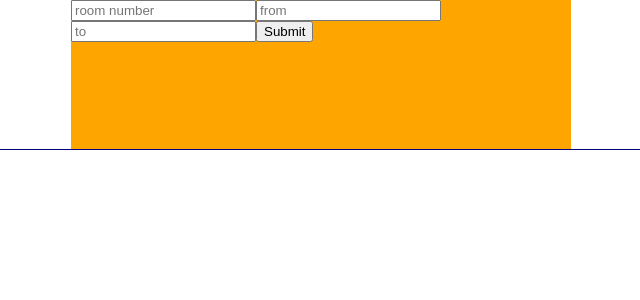
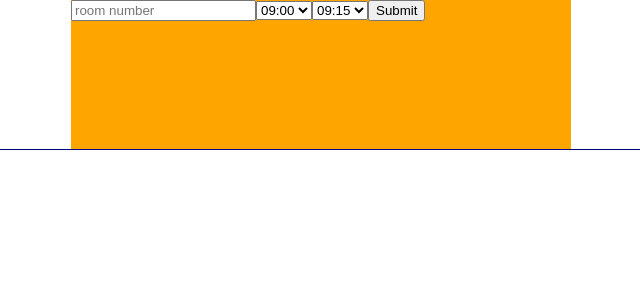
Before and after one commit to paul-schaaf/roomr, a React (Create React App) app: page / in a window 1280 px wide. Shown: the top 300 px of the page, without its empty margins (319-959 px from the left). Built offline with nearby package versions, Linux system fonts and the light colour scheme.

Commit message:
modified input to be dropdown lists for times

```diff
--- a/src/components/Form.js
+++ b/src/components/Form.js
@@ -6,8 +6,8 @@ import './Form.css';
 class Form extends React.Component {
   state = {
     room: '',
-    start: '',
-    end: ''
+    start: '09:00',
+    end: '09:15'
   };
 
   onInputChange = (event) => {
@@ -21,8 +21,16 @@ class Form extends React.Component {
       <div className="form">
         <form>
           <input name="room" onChange={this.onInputChange} value={this.state.room} type="text" placeholder="room number"></input>
-          <input name="start" onChange={this.onInputChange} value={this.state.start} type="text" placeholder="from"></input>
-          <input name="end" onChange={this.onInputChange} value={this.state.end} type="text" placeholder="to"></input>
+          <select name="start" onChange={this.onInputChange} value={this.state.start} type="text">
+            <option value="09:00">09:00</option>
+            <option value="09:15">09:15</option>
+            <option value="09:30">09:30</option>
+          </select>
+          <select name="end" onChange={this.onInputChange} value={this.state.end} type="text">
+            <option value="09:15">09:15</option>
+            <option value="09:30">09:30</option>
+            <option value="09:45">09:45</option>
+          </select>
           <input type="submit"></input>
         </form>
       </div>
```
